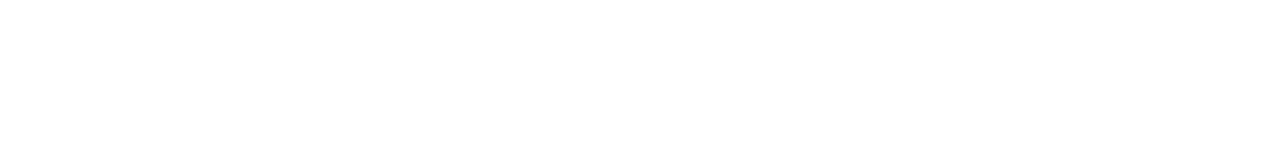
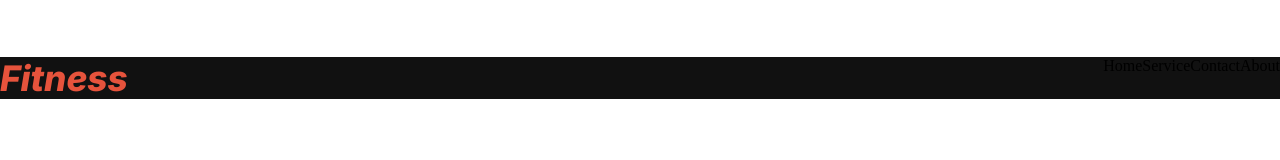
Before and after one commit to qazimustafijur/Assignment-2, a plain HTML site: page index.html in a window 1280 px wide. Drawn offline with Linux system fonts and the light colour scheme; a web font is replaced by a local one.

Commit message:
configure navbar

```diff
--- a/index.html
+++ b/index.html
@@ -4,8 +4,19 @@
     <meta charset="UTF-8">
     <meta name="viewport" content="width=device-width, initial-scale=1.0">
     <title>Health and Fitness</title>
+    <link rel="stylesheet" href="styles/styles.css">
 </head>
 <body>
-
+    <div class="banner">
+        <nav class="nav-bar flex-display">
+            <h3 class="nav-title">Fitness</h3>
+            <ul class="nav-item-container flex-display">
+                <li class="nav-item">Home</li>
+                <li class="nav-item">Service</li>
+                <li class="nav-item">Contact</li>
+                <li class="nav-item">About</li>
+            </ul>
+        </nav>
+    </div>
 </body>
 </html>
--- /dev/null
+++ b/styles/styles.css
@@ -0,0 +1,24 @@
+@import url('https://fonts.googleapis.com/css2?family=Azeret+Mono:ital,wght@0,100..900;1,100..900&family=Inter:ital,opsz,wght@0,14..32,100..900;1,14..32,100..900&display=swap');
+*{
+    margin: 0;
+}
+.flex-display{
+    display: flex;
+}
+.nav-item-container{
+    list-style: none;
+}
+.nav-bar{
+    justify-content: space-between;
+    margin-top: 57px;
+}
+.nav-title{
+    font-family: inter;
+    font-size: 2.2rem;
+    font-style: italic;
+    font-weight: 800;
+    color: #E6533C;
+}
+.banner{
+    background: linear-gradient(to right, #111111,#111111);
+}
```
Also changed, not shown: 1 other file.
